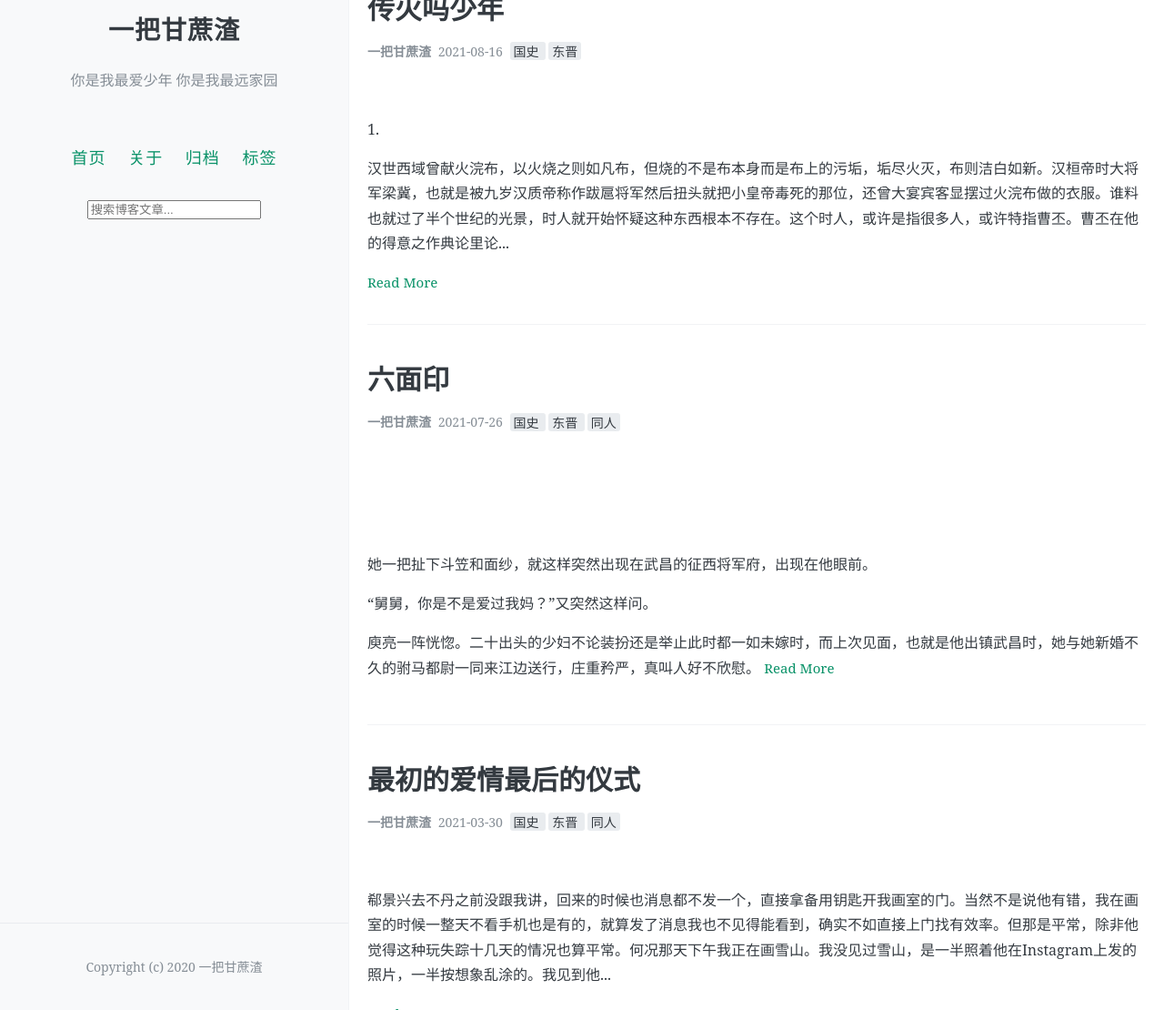
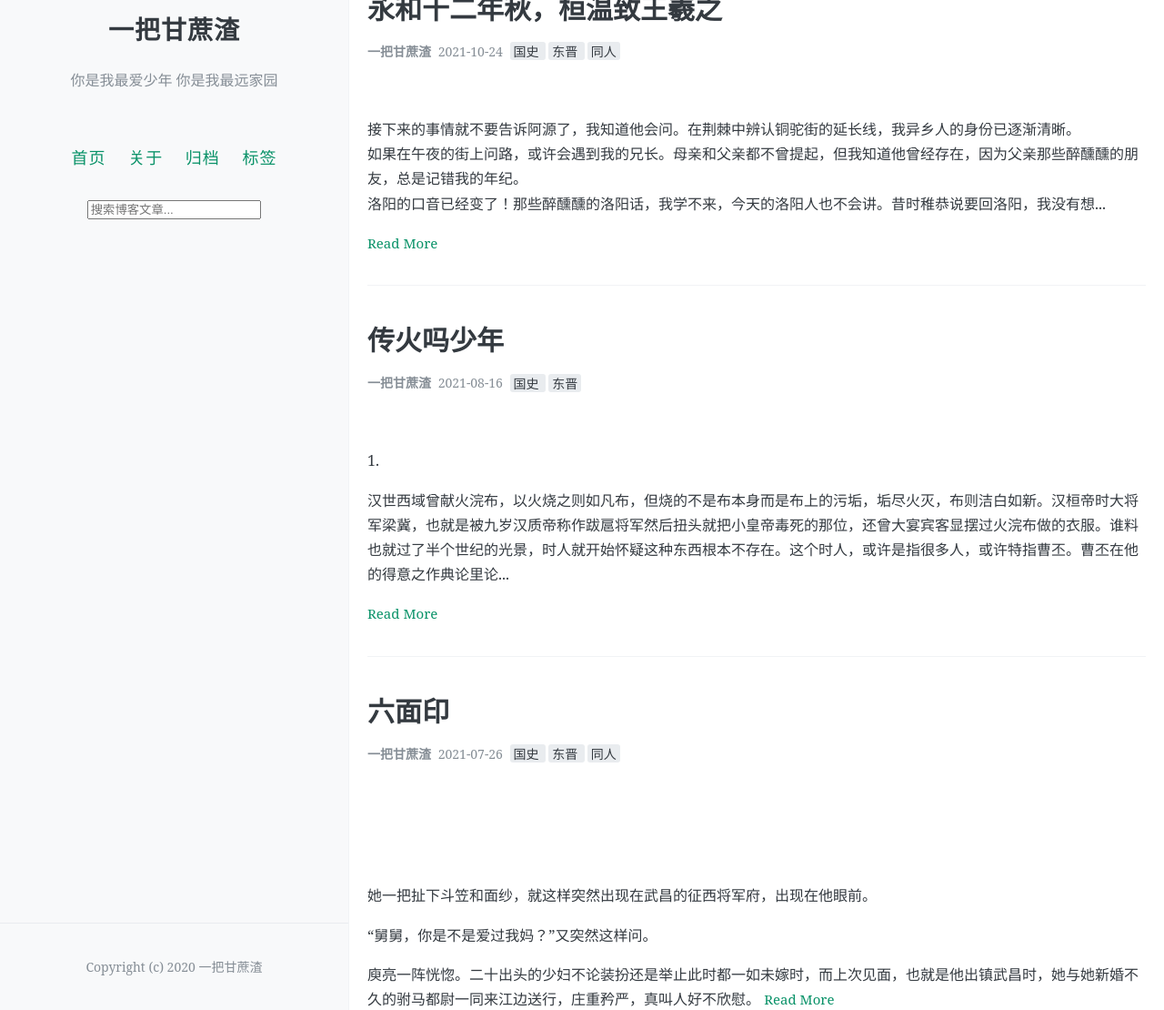
Before and after one commit to kamadhatu/sanjingjiuhuang, a Jekyll site: the page built from index.html, in a window 1280 px wide and 1400 px high. Shown: the part 290-1400 px from the top of the window at 91% size. Built offline with Jekyll 4.4.1, drawn with Linux system fonts in a browser that asks for light colours; the list of posts is cut into pages by our own code; comment, search, counter and statistics services are not loaded; some of the changed text lies outside the part shown.

Commit message:
Update 2021-10-24-nostalgia.md

```diff
--- a/_posts/2021-10-24-nostalgia.md
+++ b/_posts/2021-10-24-nostalgia.md
@@ -1,7 +1,7 @@
 ---
 layout: post
 title: 永和十二年秋，桓温致王羲之
-date: 2021-03-19
+date: 2021-10-24
 author: 一把甘蔗渣
 tags: [国史, 东晋, 同人]
 comments: true
```
